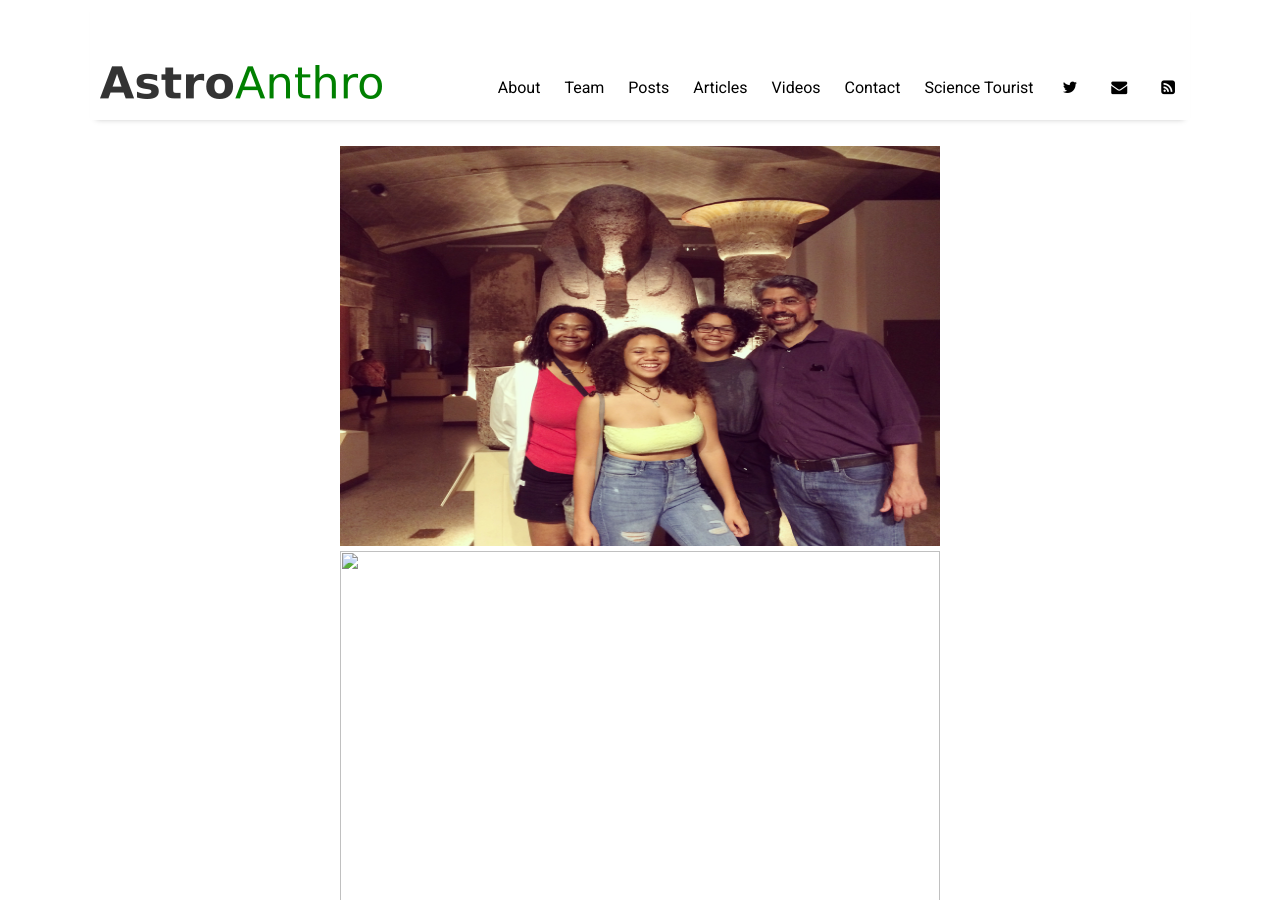
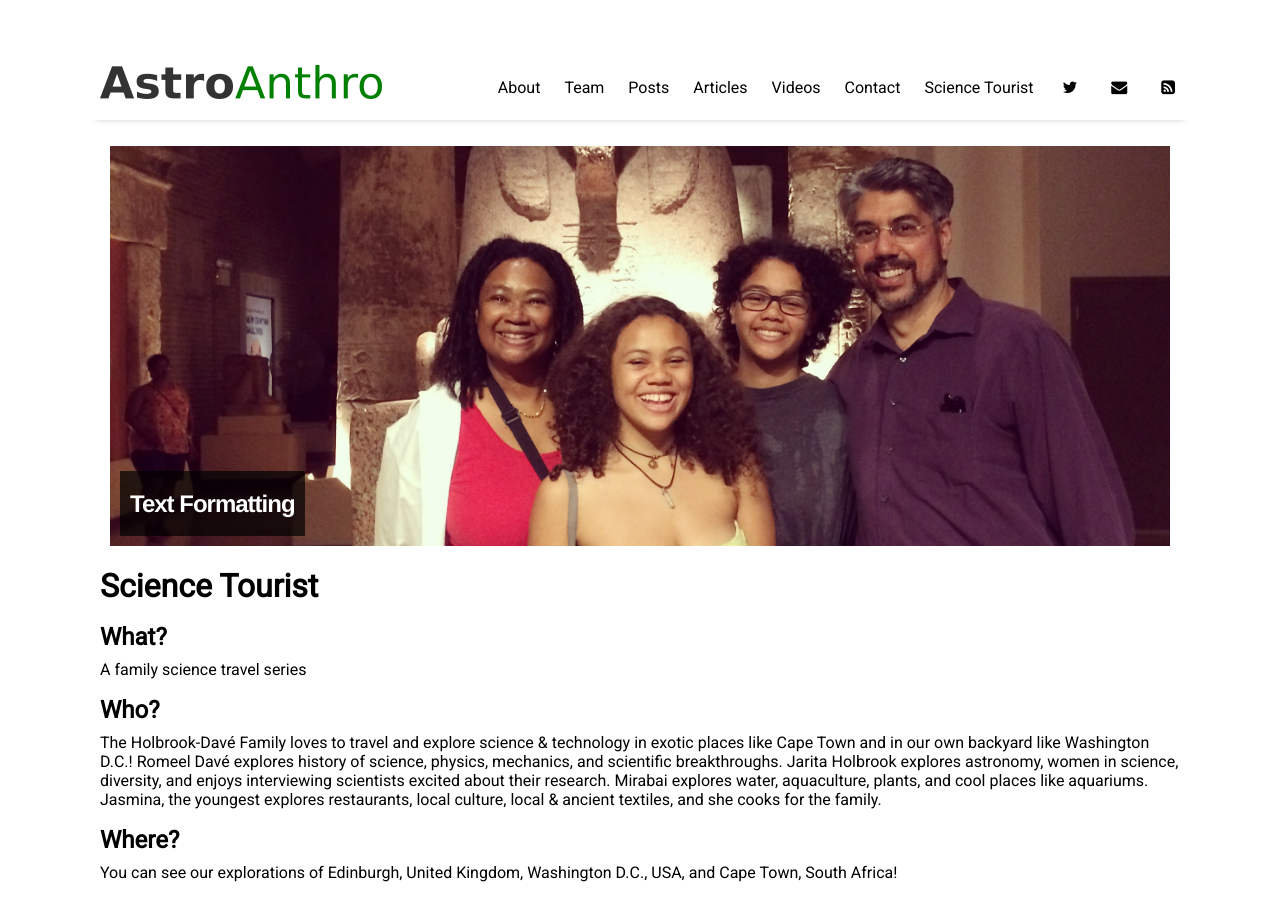
Before and after one commit to romeeld/AstroAnthro, a Jekyll site: the page built from pages/science-tourist.html, in a window 1280 px wide and 900 px high. Built offline with Jekyll 4.4.1, drawn with Linux system fonts in a browser that asks for light colours; nearby versions of some CDN libraries; comment, search, counter and statistics services are not loaded.

Commit message:
Update science-tourist.html

```diff
--- a/pages/science-tourist.html
+++ b/pages/science-tourist.html
@@ -2,10 +2,13 @@
 layout: page
 title: Science Tourist
 ---
-<html>
-  <body>
-<img src="https://github.com/romeeld/AstroAnthro/blob/master/assets/img/IMG_1854.JPG" width="600" height="400">
-<img src="./assets/img/IMG_1854.JPG" width="600" height="400">
+{% for post in site.categories.sample %}
+  <a href="{{ site.github.url }}{{ post.url }}">
+    <div class="featured-posts" {% if post.image %} style="background-image:url({{ site.github.url }}/assets/img/img_1854.jpg)"{% endif %}>
+      <h2><span>{{ post.title }}</span></h2>
+    </div>
+  </a>
+{% endfor %}
 
 <h1> Science Tourist </h1>
 
```
Also changed, not shown: other parts of pages/science-tourist.html (+0 -2 lines).
